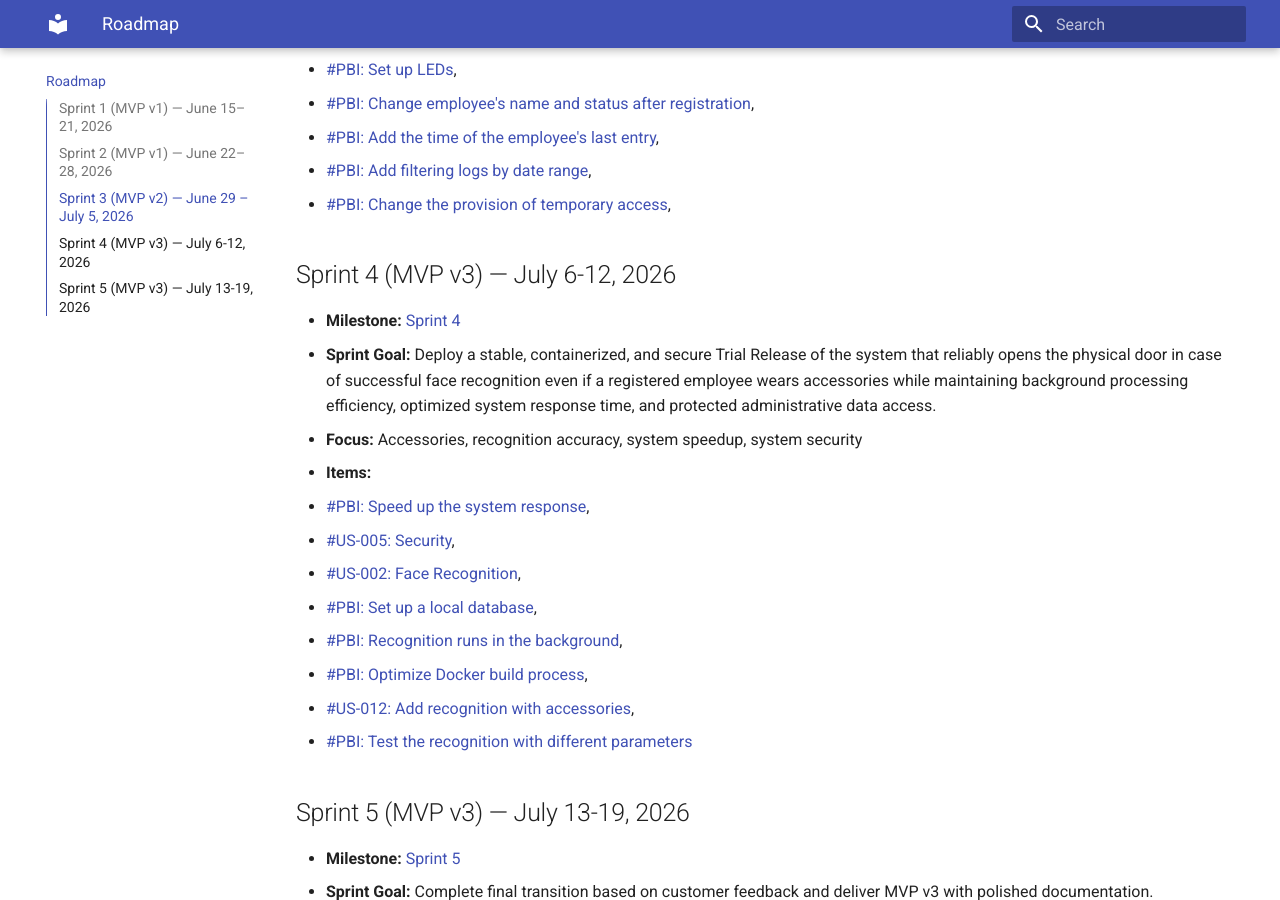
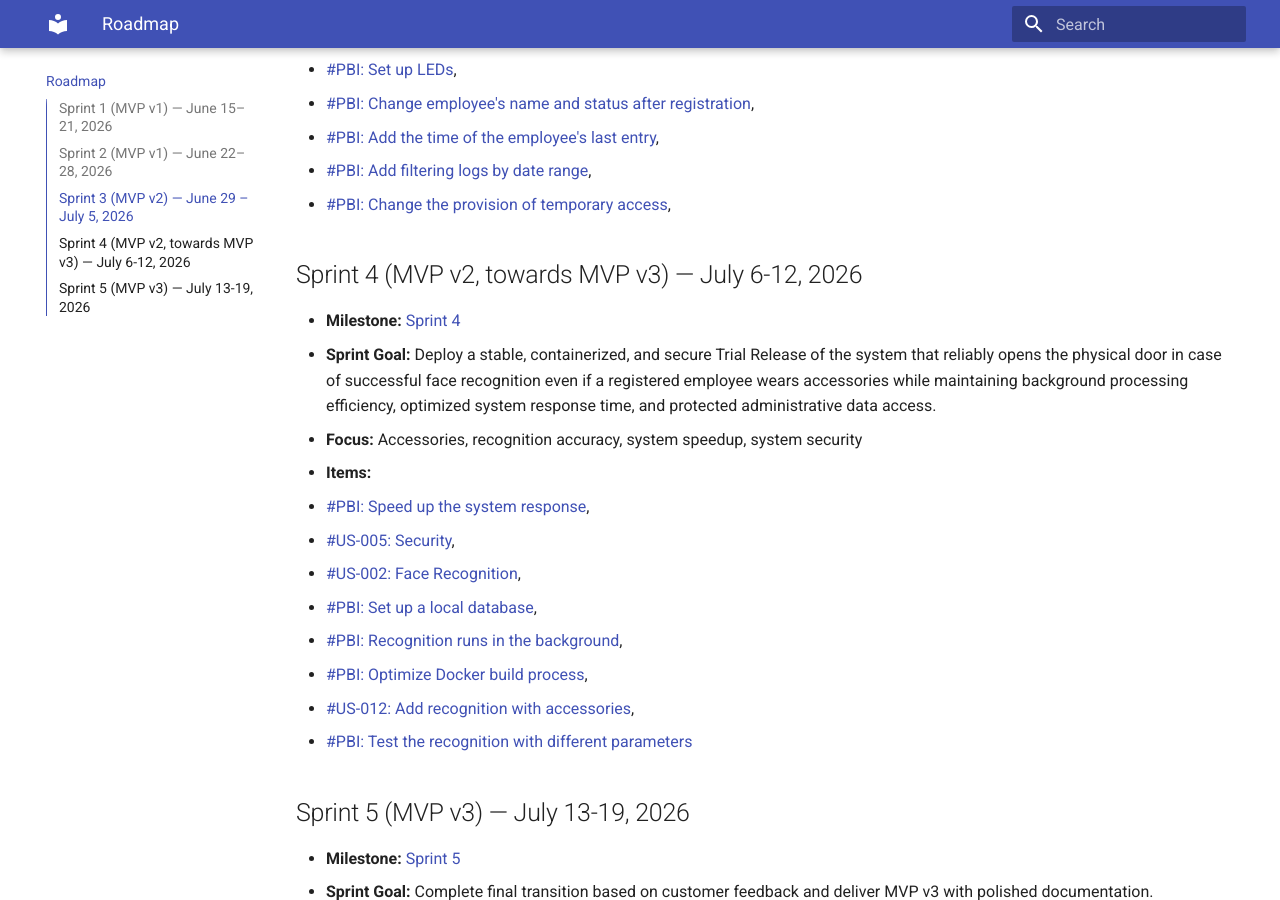
Before and after one commit to Innopolis-Robotics-Society/FaceGuardV3, an MkDocs documentation site: the page built from docs/roadmap.md, in a window 1280 px wide and 900 px high, scrolled down 1371 px. Built offline with MkDocs 1.6.1 and Material for MkDocs 9.7.7, drawn with Linux system fonts in a browser that asks for light colours.

Commit message:
Update roadmap.md

```diff
--- a/docs/roadmap.md
+++ b/docs/roadmap.md
@@ -38,7 +38,7 @@
   - [#PBI: Add filtering logs by date range](https://github.com/Innopolis-Robotics-Society/FaceGuardV3/issues/116),
   - [#PBI: Change the provision of temporary access](https://github.com/Innopolis-Robotics-Society/FaceGuardV3/issues/117),
 
-## Sprint 4 (MVP v3) — July 6-12, 2026
+## Sprint 4 (MVP v2, towards MVP v3) — July 6-12, 2026
 - **Milestone:** [Sprint 4](https://github.com/Innopolis-Robotics-Society/FaceGuardV3/milestone/4)
 - **Sprint Goal:** Deploy a stable, containerized, and secure Trial Release of the system that reliably opens the physical door in case of successful face recognition even if a registered employee wears accessories while maintaining background processing efficiency, optimized system response time, and protected administrative data access.
 - **Focus:** Accessories, recognition accuracy, system speedup, system security
```
